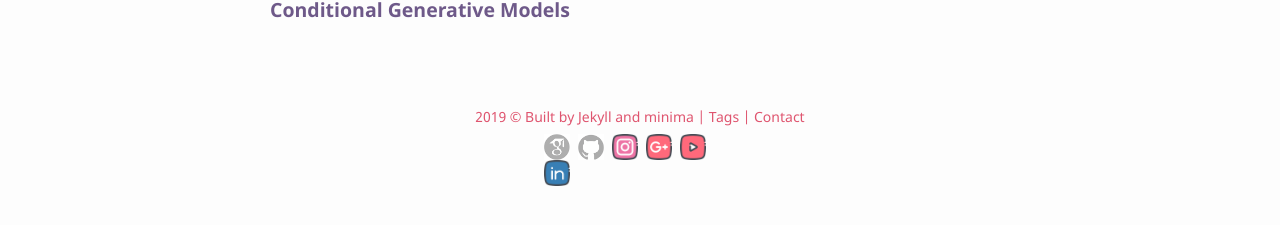
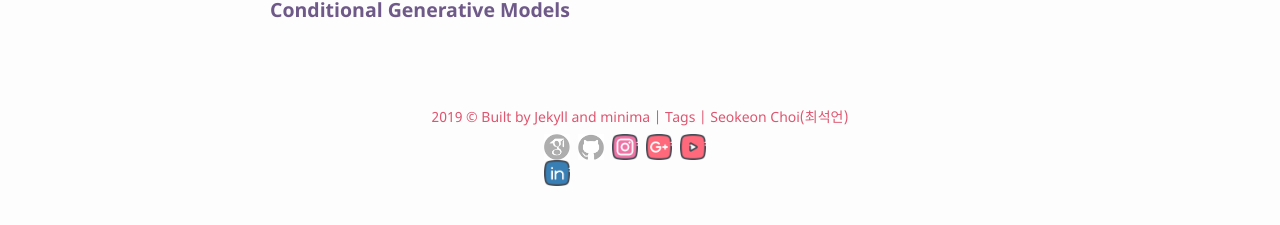
Before and after one commit to bismex/bismex.github.io, a Jekyll site: the page built from index.html, in a window 1280 px wide. Shown: the part 650-875 px from the top of the page. Built offline with Jekyll 4.4.1, drawn with Linux system fonts in a browser that asks for light colours.

Commit message:
Update footer.html

```diff
--- a/_includes/footer.html
+++ b/_includes/footer.html
@@ -1,6 +1,6 @@
 <div style="clear: both;"/>
 <footer class="site-footer">
-    2019 &copy; Built by <a href="https://jekyllrb.com/" target="_blank">Jekyll</a> and <a href="https://github.com/jekyll/minima/" target="_blank">minima</a> | <a href="{{ '/tags.html' | relative_url }}">Tags</a> | <a href="{{ '/contact.html' | relative_url }}">Contact</a>
+    2019 &copy; Built by <a href="https://jekyllrb.com/" target="_blank">Jekyll</a> and <a href="https://github.com/jekyll/minima/" target="_blank">minima</a> | <a href="{{ '/tags.html' | relative_url }}">Tags</a> | <a href="{{ '/contact.html' | relative_url }}">Seokeon Choi(최석언)</a>
 
     <p>
         <a href="https://scholar.google.co.kr/citations?hl=en&view_op=list_works&gmla=AJsN-F4H-ltDEEJI0sn9sFbXgtMEE_g3V5xe6fHne2wm6yrBlTbLCYNTxv_XWMCLKGAi-lZbkcm3BY5Y84gUPdn3Z5gCw59UtcfMOQ0htriZ-ozbWDkSv0s&user=wydV__gAAAAJ" target="_blank">
```
